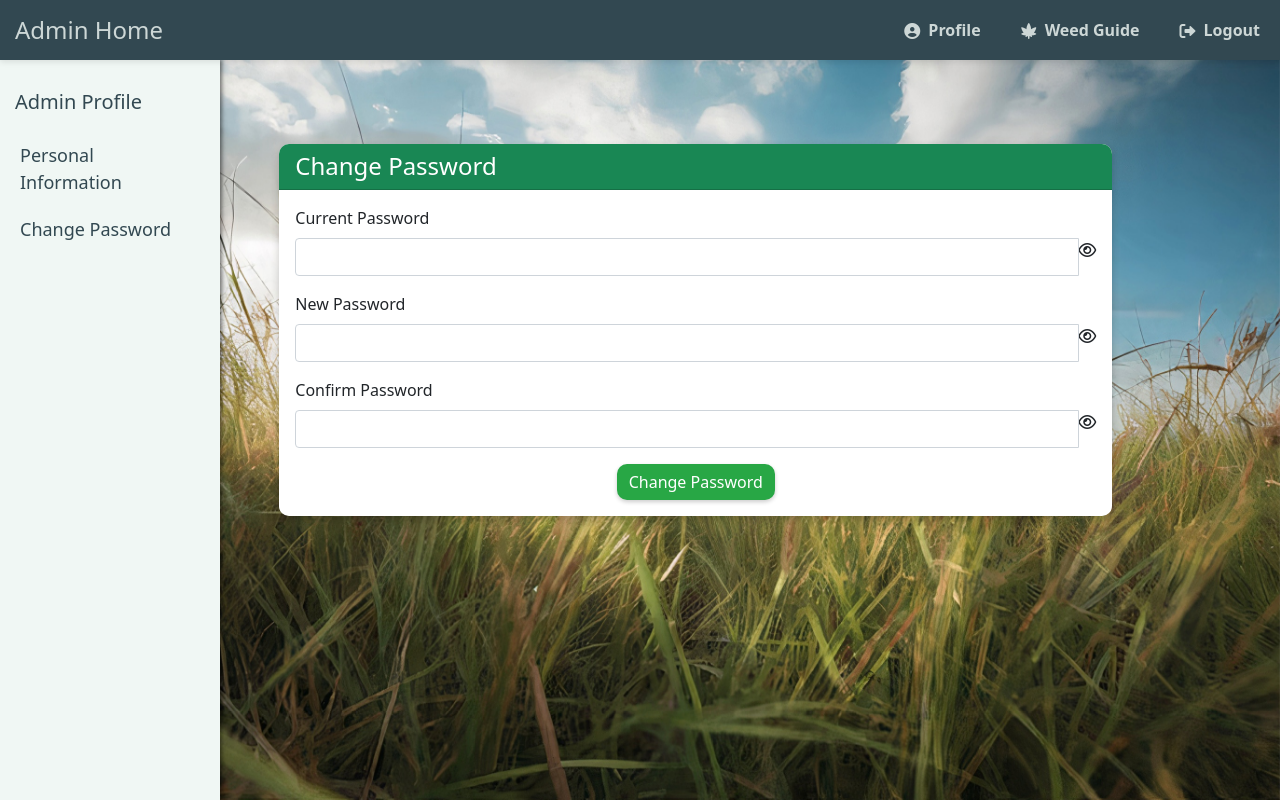
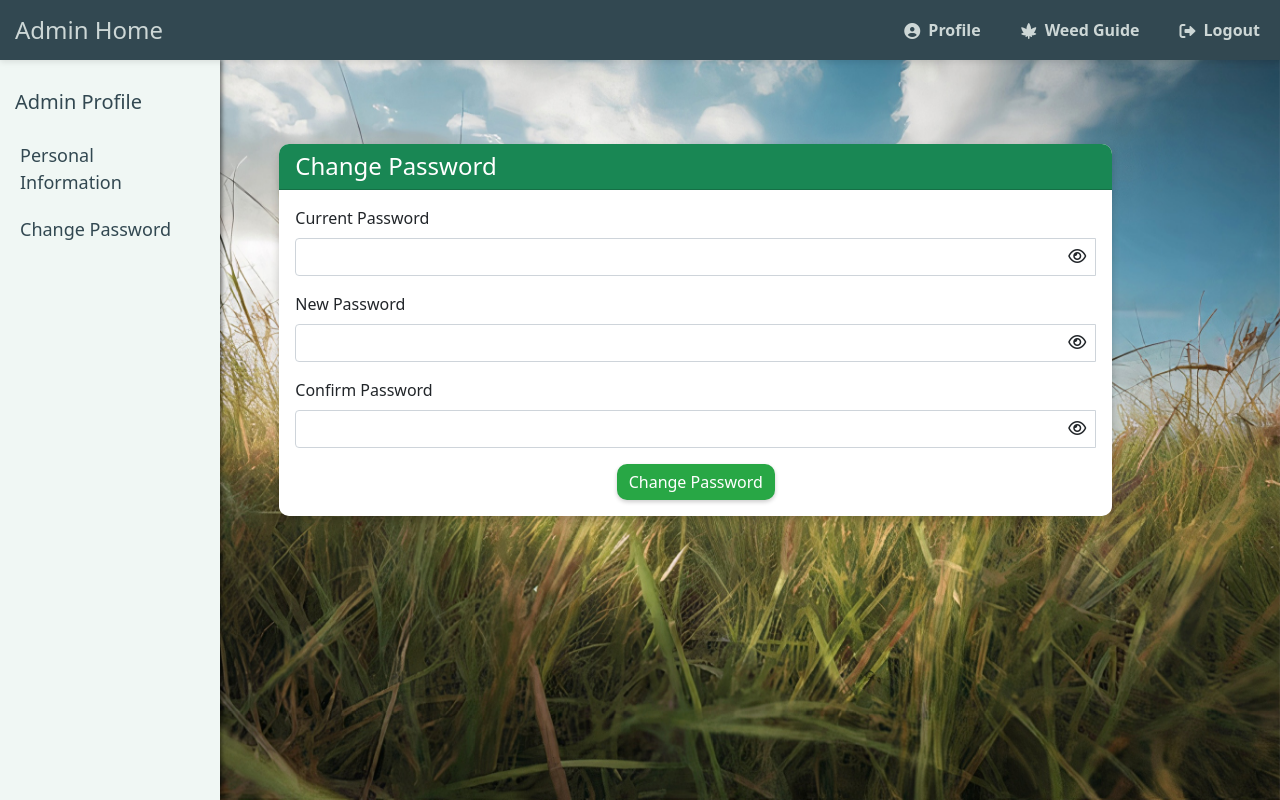
Before and after one commit to zzo14/weed-biosecurity-guide, a Flask app: page /change_password in a window 1280 px wide. Run offline with Flask 3, Linux system fonts and the light colour scheme; a user stored in the database is signed in; some libraries are stand-ins or nearby versions.

Commit message:
Update style.css

```diff
--- a/app/static/css/style.css
+++ b/app/static/css/style.css
@@ -239,3 +239,21 @@ dl dd {
 dl dt {
     padding-top: 0.5rem;
 }
+
+/* password input */
+.input-group {
+    position: relative;
+}
+
+.input-group-append {
+    position: absolute;
+    right: 10px;
+    top: 6px;
+    cursor: pointer;
+    z-index: 2;
+}
+
+.input-group .form-control {
+    padding-right: 30px;
+}
+/* End - password input */
```
